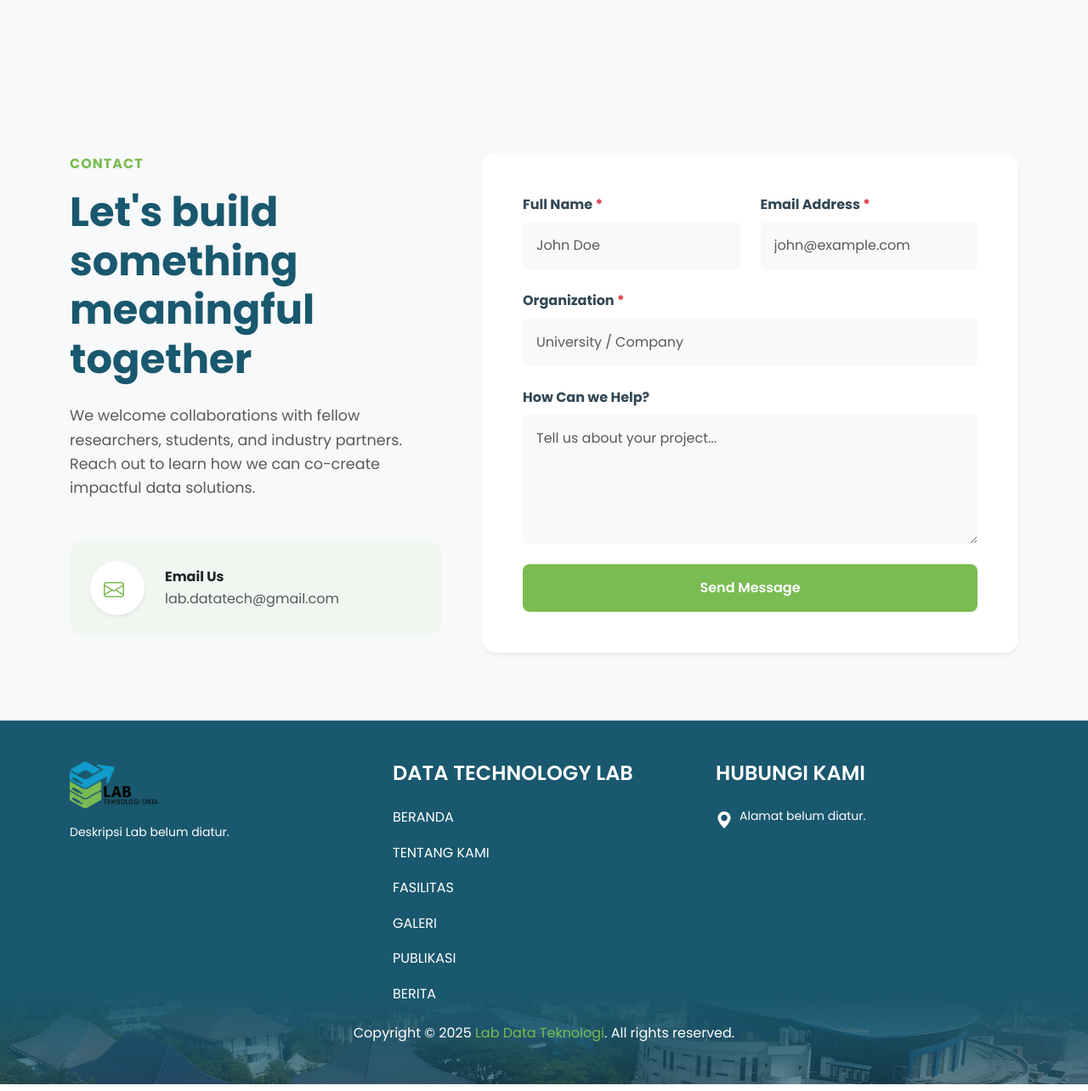
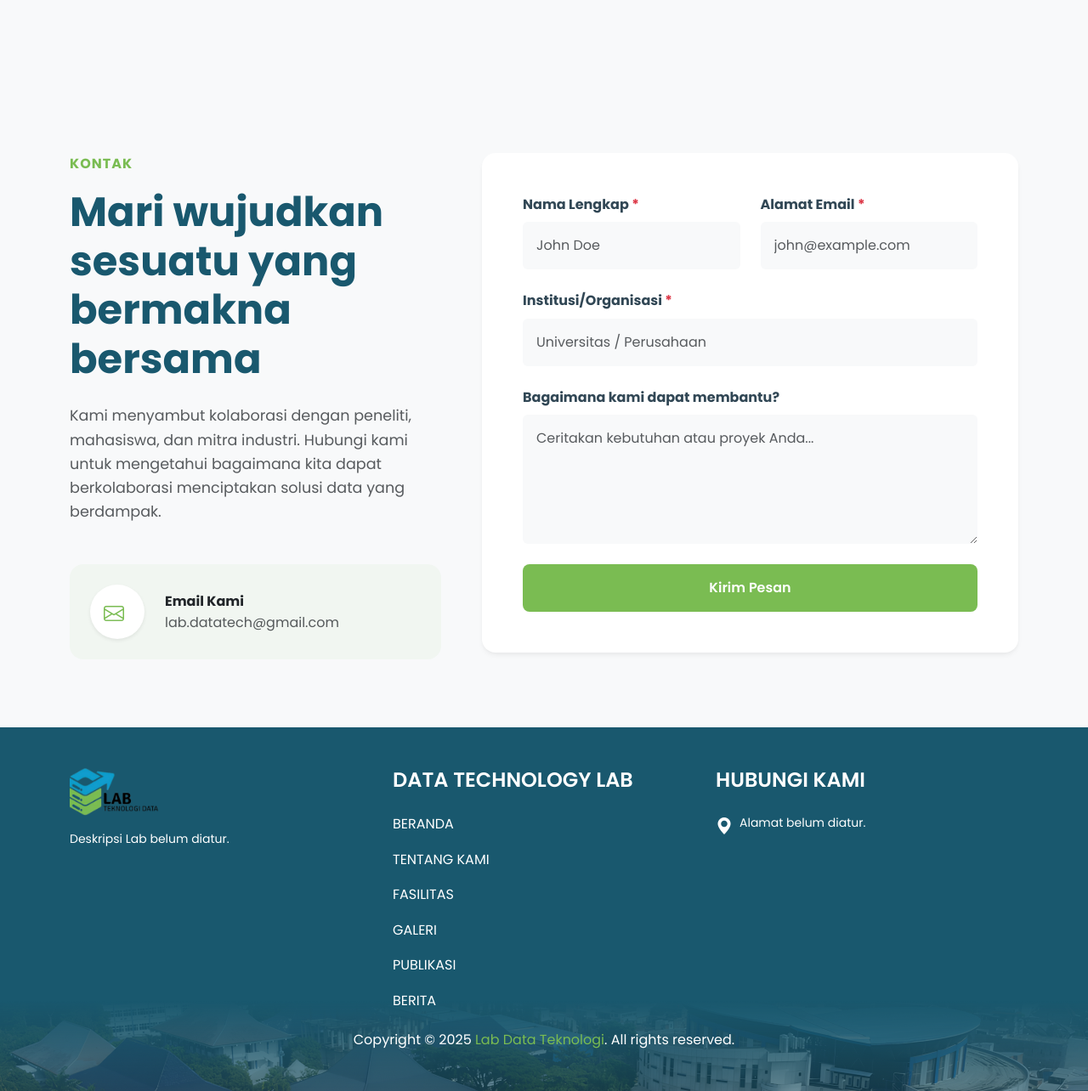
Before and after one commit to 404GH0ST/PBL-Lab-DT, a PHP site: template app/Views/home.php in a window 1280 px wide. Shown: the part 4517-5801 px from the top of the page at 85% size. Run offline with PHP 8.4, Linux system fonts and the light colour scheme; the template is opened without the code that fills it, so the values that code supplies are empty.

Commit message:
feat: translate contact section to Indonesian

```diff
--- a/app/Views/home.php
+++ b/app/Views/home.php
@@ -446,11 +446,11 @@
     <div class="container">
         <div class="row g-5">
             <div class="col-lg-5">
-                <p class="fw-bold text-uppercase" style="color: #7ABC52; letter-spacing: 1px;">Contact</p>
-                <h2 class="fw-bold display-5 mb-4">Let's build something meaningful together</h2>
+                <p class="fw-bold text-uppercase" style="color: #7ABC52; letter-spacing: 1px;">Kontak</p>
+                <h2 class="fw-bold display-5 mb-4">Mari wujudkan sesuatu yang bermakna bersama</h2>
                 <p class="text-muted mb-5" style="font-size: 1.1rem;">
-                    We welcome collaborations with fellow researchers, students, and industry partners. Reach out to
-                    learn how we can co-create impactful data solutions.
+                    Kami menyambut kolaborasi dengan peneliti, mahasiswa, dan mitra industri. Hubungi kami untuk
+                    mengetahui bagaimana kita dapat berkolaborasi menciptakan solusi data yang berdampak.
                 </p>
 
                 <div class="d-flex align-items-center gap-4 p-4 rounded-4"
@@ -459,7 +459,7 @@
                         <i class="bi bi-envelope"></i>
                     </div>
                     <div>
-                        <span class="d-block fw-bold text-dark">Email Us</span>
+                        <span class="d-block fw-bold text-dark">Email Kami</span>
                         <span class="text-muted">lab.datatech@gmail.com</span>
                     </div>
                 </div>
@@ -475,31 +475,31 @@
                     <form action="/contact/send" method="POST">
                         <div class="row g-4">
                             <div class="col-md-6">
-                                <label for="name" class="form-label fw-bold">Full Name <span
+                                <label for="name" class="form-label fw-bold">Nama Lengkap <span
                                         class="text-danger">*</span></label>
                                 <input type="text" class="form-control p-3 bg-light border-0" name="name" id="name"
                                     placeholder="John Doe">
                             </div>
                             <div class="col-md-6">
-                                <label for="email" class="form-label fw-bold">Email Address <span
+                                <label for="email" class="form-label fw-bold">Alamat Email <span
                                         class="text-danger">*</span></label>
                                 <input type="email" class="form-control p-3 bg-light border-0" name="email" id="email"
                                     placeholder="john@example.com">
                             </div>
                             <div class="col-12">
-                                <label for="organization" class="form-label fw-bold">Organization <span
+                                <label for="organization" class="form-label fw-bold">Institusi/Organisasi <span
                                         class="text-danger">*</span></label>
                                 <input type="text" class="form-control p-3 bg-light border-0" name="organization"
-                                    id="organization" placeholder="University / Company">
+                                    id="organization" placeholder="Universitas / Perusahaan">
                             </div>
                             <div class="col-12">
-                                <label for="message" class="form-label fw-bold">How Can we Help?</label>
+                                <label for="message" class="form-label fw-bold">Bagaimana kami dapat membantu?</label>
                                 <textarea class="form-control p-3 bg-light border-0" name="message" id="message"
-                                    rows="5" placeholder="Tell us about your project..."></textarea>
+                                    rows="5" placeholder="Ceritakan kebutuhan atau proyek Anda..."></textarea>
                             </div>
                             <div class="col-12">
                                 <button type="submit" class="btn btn-modern btn-primary-custom w-100 py-3">
-                                    Send Message
+                                    Kirim Pesan
                                 </button>
                             </div>
                         </div>
```
